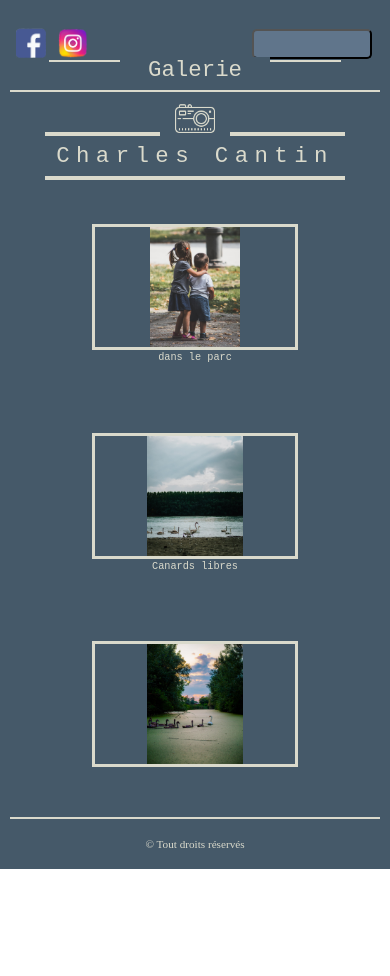
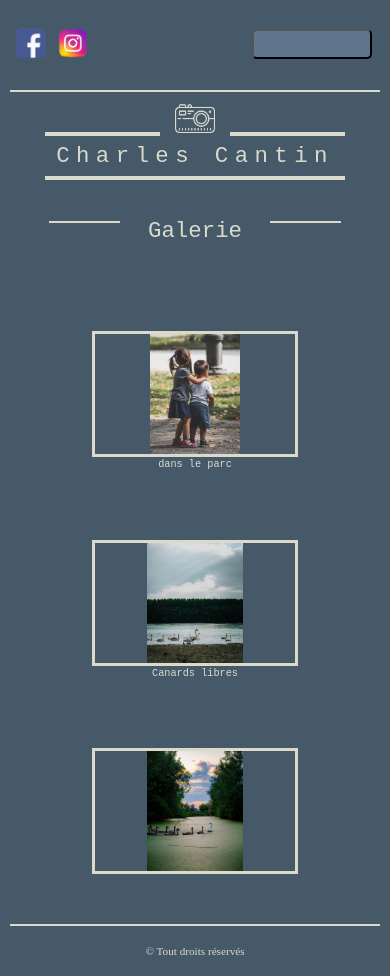
Before and after one commit to X-CYL/charlescantin, a React (Create React App) app: page / in a window 390 px wide. Before the commit the page ends 869 px from the top, so only its background shows below. Built offline with nearby package versions, Linux system fonts and the light colour scheme; a web font is replaced by a local one.

Commit message:
finished the shaping of the main page and the gallery page

```diff
--- a/public/style.css
+++ b/public/style.css
@@ -83,12 +83,12 @@ li {
 
 .pageFormat {
   display: flex;
-  flex-direction: row;
+  flex-direction: column;
   flex-wrap: wrap;
   background-color: #455969;
   color: #dadacc;
   min-height: calc(95vh - 140px);
-  width: auto;
+  width: 100%;
   margin: auto;
 }
 
@@ -111,7 +111,8 @@ li {
   align-items: center;
   height: 200px;
   width: 500px;
-  margin-top: 50%;
+  margin: 0 auto;
+  margin-top: 250px;
   border-top: 8px #dadacc solid;
   border-bottom: 8px #dadacc solid;
   font-family: "Nova Mono", monospace;
@@ -128,7 +129,7 @@ li {
     height: 130px;
     width: 300px;
     margin: 0 auto;
-    margin-top: 90%;
+    margin-top: 60%;
     border-top: 6px #dadacc solid;
     border-bottom: 6px #dadacc solid;
     font-family: "Nova Mono", monospace;
@@ -237,26 +238,36 @@ li {
 }
 
 .container-flex-row {
-  margin-top: -20%;
+  margin-top: 8%;
   display: flex;
   flex-direction: row;
   flex-wrap: wrap;
   justify-content: space-around;
   width: 100%;
 }
+@media (max-width: 540px) {
+  .container-flex-row {
+    margin-top: 10px;
+    display: flex;
+    flex-direction: row;
+    flex-wrap: wrap;
+    justify-content: space-around;
+    width: 100%;
+  }
+}
 
 .titleBar-title {
   display: flex;
   justify-content: center;
   align-items: center;
-  margin: -200px auto;
+  margin: -10px auto;
   height: 15px;
   width: 75%;
   border-top: 2px #dadacc solid;
 }
 @media (max-width: 540px) {
   .titleBar-title {
-    margin: -160px auto;
+    margin: 1px auto;
     height: 15px;
     width: 75%;
     border-top: 2px #dadacc solid;
@@ -273,7 +284,7 @@ li {
   .titleBar-title p {
     background-color: #455969;
     font-family: "Nova Mono", monospace;
-    margin: 16px auto;
+    margin: 6px auto;
     font-size: 1.4em;
     width: 150px;
     text-align: center;
--- a/src/components/pages/CharlesCantinHome.jsx
+++ b/src/components/pages/CharlesCantinHome.jsx
@@ -3,7 +3,7 @@ import CharlesCantinLogo from "../../components/layouts/CharlesCantinLogo";
 
 const CharlesCantinHome = () => {
   return (
-    <div className="pageFormat">
+    <div className= "pageFormat">
       <CharlesCantinLogo />
     </div>
   );
--- a/src/css/components/_charlesCantinLogo.sass
+++ b/src/css/components/_charlesCantinLogo.sass
@@ -12,7 +12,8 @@
     @include flex-text-center
     height:200px
     width: 500px
-    margin-top: 50%
+    margin: 0 auto
+    margin-top: 250px
     border-top: 8px $secondary-color solid
     border-bottom: 8px $secondary-color solid
     font-family: $mona-novo
@@ -26,7 +27,7 @@
         height:130px
         width: 300px
         margin: 0 auto
-        margin-top: 90%
+        margin-top: 60%
         border-top: 6px $secondary-color solid
         border-bottom: 6px $secondary-color solid
         font-family: $mona-novo
--- a/src/css/components/_pageFormat.sass
+++ b/src/css/components/_pageFormat.sass
@@ -1,9 +1,9 @@
 .pageFormat
     display: flex
-    flex-direction: row
+    flex-direction: column
     flex-wrap: wrap
     background-color: $primary-color
     color: $secondary-color
     min-height: calc(95vh - 140px)
-    width: auto
+    width: 100%
     margin: auto
--- a/src/css/micro/_titleBar.sass
+++ b/src/css/micro/_titleBar.sass
@@ -1,11 +1,11 @@
 .titleBar-title
     @include flex-text-center
-    margin: -200px auto
+    margin: -10px auto
     height: 15px
     width: 75%
     border-top: 2px $secondary-color solid
     @media (max-width:$small-screen)
-        margin: -160px auto
+        margin: 1px auto
         height: 15px
         width: 75%
         border-top: 2px $secondary-color solid
@@ -18,7 +18,7 @@
         @media (max-width: $small-screen)
             background-color: $primary-color
             font-family: $mona-novo
-            margin: 16px auto
+            margin: 6px auto
             font-size: 1.4em
             width: 150px
             text-align: center
--- a/src/css/pages/_charlesCantinGallery.sass
+++ b/src/css/pages/_charlesCantinGallery.sass
@@ -1,8 +1,15 @@
 
 .container-flex-row
-    margin-top: -20%
+    margin-top: 8%
     display: flex
     flex-direction: row
     flex-wrap: wrap
     justify-content: space-around
     width: 100%
+    @media (max-width: $small-screen)
+        margin-top: 10px
+        display: flex
+        flex-direction: row
+        flex-wrap: wrap
+        justify-content: space-around
+        width: 100%
```
Also changed, not shown: 1 other file (tests, documents, lock files or other folders).
